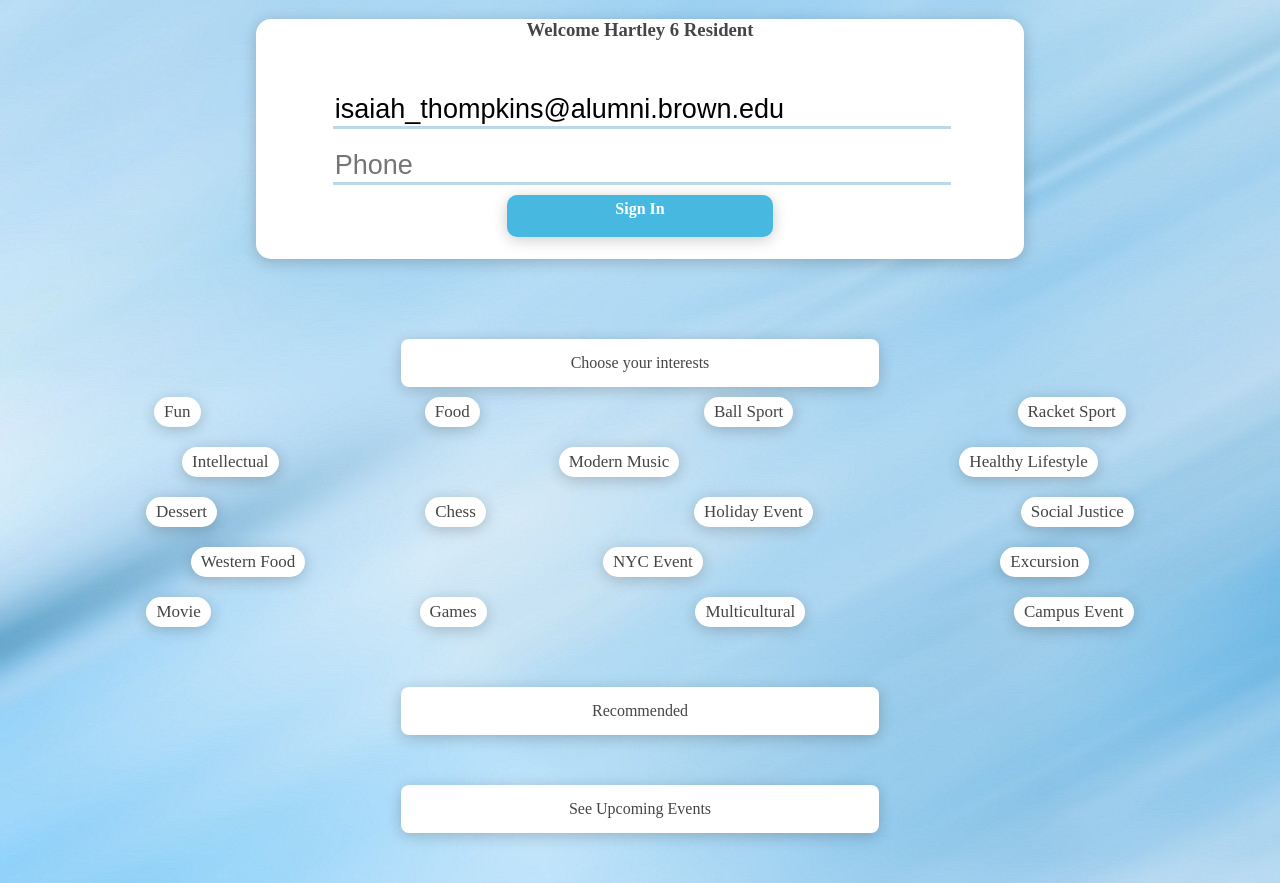
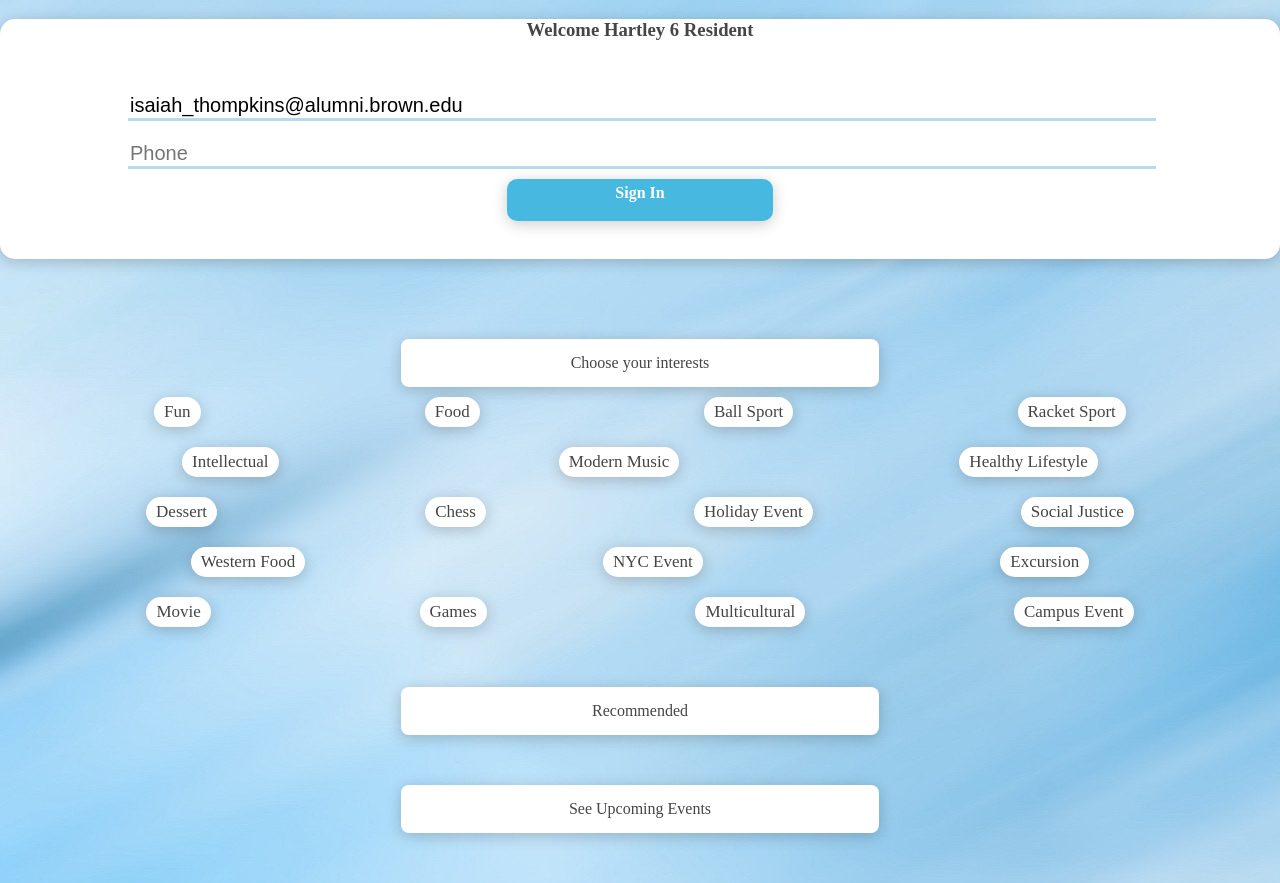
Before and after one commit to yuanhaomichael/hartley6App, a React (Create React App) app: page / in a window 1280 px wide. Built offline with nearby package versions, Linux system fonts and the light colour scheme; no server answers.

Commit message:
updating

```diff
--- a/package.json
+++ b/package.json
@@ -12,6 +12,7 @@
     "react": "^16.9.0",
     "react-dom": "^16.9.0",
     "react-redux": "^7.1.1",
+    "react-router-dom": "^5.1.2",
     "react-scripts": "3.1.1",
     "redux": "^4.0.4",
     "redux-persist": "^6.0.0",
--- a/src/App.css
+++ b/src/App.css
@@ -9,9 +9,7 @@ html, body{
 .main{
   width: 90%
 }
-.main-lg{
-  width: 60%
-}
+
 .modal{
   width: 50%;
   z-index: 30;
@@ -42,7 +40,7 @@ input{
 	border: 0;
 	border-bottom: 3px solid #B9D9EB;
 	width: 100%;
-	font-size: 27px;
+	font-size: 20px;
 }
 input:focus{
 	outline: none;
--- a/src/App.js
+++ b/src/App.js
@@ -37,8 +37,8 @@ class App extends React.Component {
   }
 
   updateInterests(interest){
-    if ( this.state.interests.includes(interest) ){
-     this.setState({interests: [...this.state.interests.filter(item => item !== interest)]},
+    if ( this.state.interests.includes(interest.toUpperCase()) ){
+     this.setState({interests: [...this.state.interests.filter(item => item !== interest.toUpperCase())]},
        () => getEvents(this.props.auth, this.state.interests)
         .then((res) => res.json())
         .then((json) => {
@@ -55,7 +55,7 @@ class App extends React.Component {
         })
        )
     }else{
-     this.setState({interests: [...this.state.interests, interest]},
+     this.setState({interests: [...this.state.interests, interest.toUpperCase()]},
        () => getEvents(this.props.auth, this.state.interests)
         .then((res) => res.json())
         .then((json) => {
@@ -129,8 +129,7 @@ class App extends React.Component {
   render(){
     return (
       <div className="App">
-        {this.props.auth.authenticated && <Header authData={this.props.auth} events={(json) => {
-          this.setState({events: json})}} />}
+        {this.props.auth.authenticated && <Header authData={this.props.auth} events={(json) => this.setState({events: json})} />}
         {!this.props.auth.authenticated && <LoginCard authenticate={(email, password, phone) => this.props.login(email, password, phone)} />}
         <Interests updateInterests={(interest) => this.updateInterests(interest)} />
         <InterestingEvents authData={this.props.auth} join={this.join} events={this.state.interestedEvents}/>
--- a/src/components/Header.js
+++ b/src/components/Header.js
@@ -211,7 +211,7 @@ const styles = {
   },
   button:{
     width: '5vw',
-    height: '4vh',
+    height: '2vh',
     borderRadius: '30px',
     backgroundColor: '#47b8e0',
     boxShadow: "0px 3px 15px rgba(0,0,0,0.2)",
--- a/src/components/Interests.js
+++ b/src/components/Interests.js
@@ -4,7 +4,6 @@ import '../App.css';
 export default function Interests(props){
 		const interests = [
 			'Fun',
-			'Fo'
 		]
 		return(
 			<div style={styles.container}>
--- a/src/constants.js
+++ b/src/constants.js
@@ -1,4 +1,4 @@
-export const BACKEND_API_URI = ((1==1) ? 'https://hartley6-backend-api.herokuapp.com/v1/' : 'http://localhost:3090/v1/')
+export const BACKEND_API_URI = ((1==2) ? 'https://hartley6-backend-api.herokuapp.com/v1/' : 'http://localhost:3090/v1/')
 const leet  = "trBV_djZQCVQBdtJ5fBpoU75z_GdKcGQjsXDl7FF2nY"
 export const LOG_IN = "LOG_IN"
 export const LOG_IN_SUCCESS = "LOG_IN_SUCCESS"
--- a/src/index.js
+++ b/src/index.js
@@ -6,16 +6,36 @@ import * as serviceWorker from './serviceWorker';
 import { Provider } from 'react-redux';
 import { PersistGate } from 'redux-persist/lib/integration/react';
 import { persistor, store } from './configureStore'
+import {
+  BrowserRouter as Router,
+  Switch,
+  Route,
+  Link,
+  withRouter
+} from "react-router-dom";
 
 const ReduxWrapper = () => {
 	return (
 		<Provider store={store}>
 			<PersistGate loading={null} persistor={persistor}>
-				<App />
+        <Router>
+          <Switch>
+            <Route path="/">
+							<App />
+            </Route>
+            <Route path="/terms">
+              <div>
+                terms
+              </div>
+            </Route>
+          </Switch>
+        </Router>
 			</PersistGate>
 		</Provider>
 		)
 }
+
+withRouter(ReduxWrapper)
 
 ReactDOM.render(<ReduxWrapper />, document.getElementById('root'));
 
```
Also changed, not shown: 1 other file (tests, documents, lock files or other folders).
